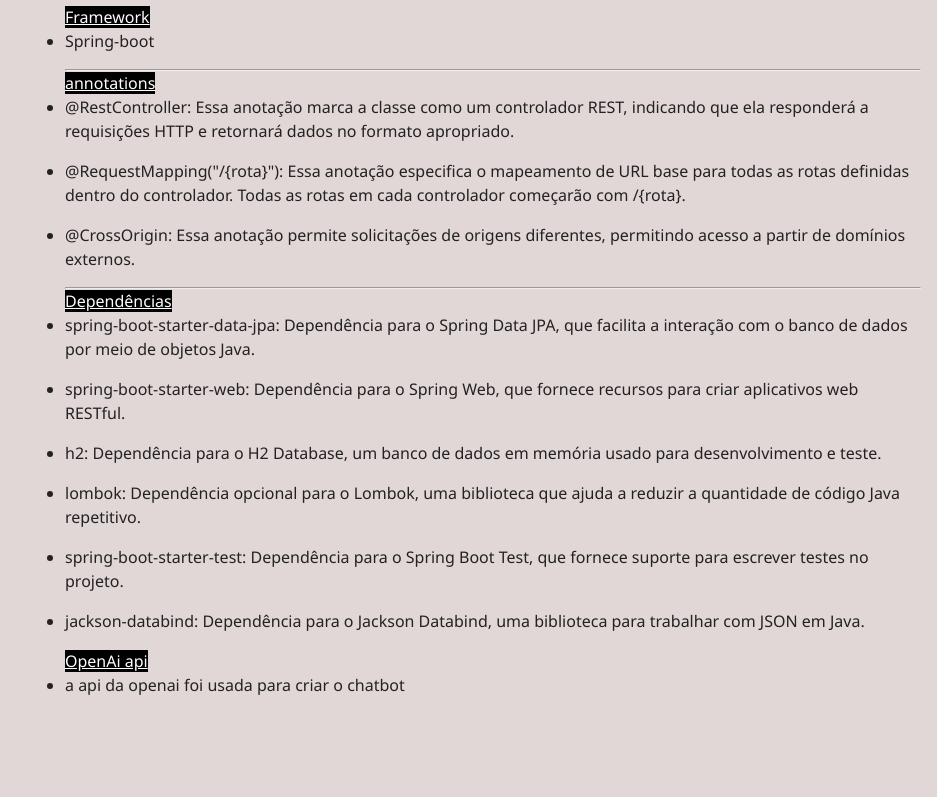
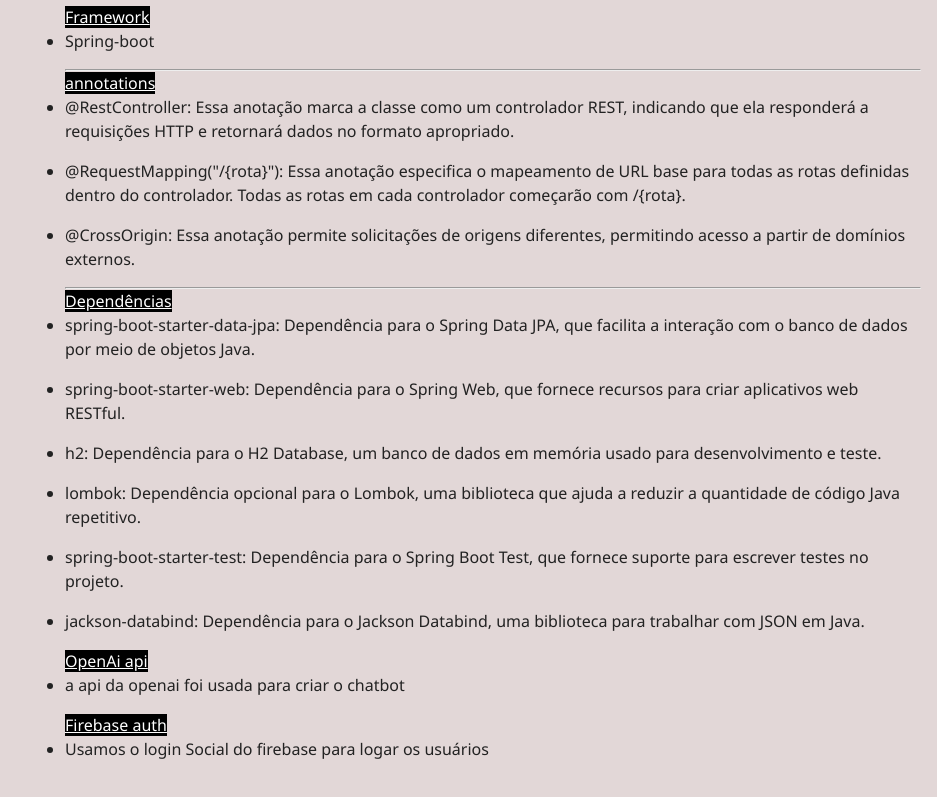
Before and after one commit to danLima1/documentacao-projeto-integrador, a plain HTML site: page index.html in a window 1280 px wide. Shown: the part 7195-7992 px from the top of the page, without its empty margins (343-1280 px from the left). Before the commit the page ends 7948 px from the top, so only its background shows below. Drawn offline with Linux system fonts and the light colour scheme.

Commit message:
Update index.html

```diff
--- a/index.html
+++ b/index.html
@@ -268,6 +268,9 @@
         <li>jackson-databind: Dependência para o Jackson Databind, uma biblioteca para trabalhar com JSON em Java.</li>
 <u>OpenAi api</u>
         <li>a api da openai foi usada para criar o chatbot</li>
+          <u>Firebase auth</u>
+        <li>Usamos o login Social do firebase para logar os usuários
+        </li>
         </ul>
       </article>
     </section>
```
